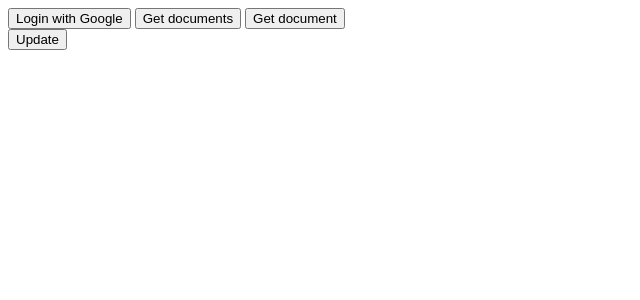
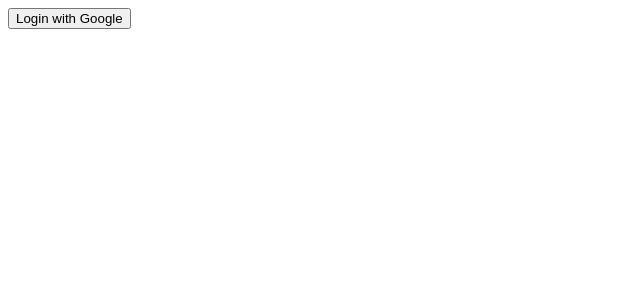
Before and after one commit to nzorkic/slick_notes, a Svelte app: page / in a window 1280 px wide. Shown: the top 300 px of the page, without its empty margins (0-640 px from the left). Built offline with nearby package versions, Linux system fonts and the light colour scheme; the HTML template or start-up script is replaced by a standard one.

Commit message:
restructured svelte components

```diff
--- a/src/App.svelte
+++ b/src/App.svelte
@@ -1,14 +1,21 @@
 <script>
-    import Auth from './components/Auth.svelte';
+  import { token } from "./shared/store";
+
+  import AuthPage from "./components/AuthPage.svelte";
+  import DocumentsPage from "./components/DocumentsPage.svelte";
 </script>
 
 <main>
-	<Auth />
+  {#if $token}
+    <DocumentsPage />
+  {:else}
+    <AuthPage />
+  {/if}
 </main>
 
 <style>
-	main {
-		height: 500px;
-		width: 350px;
-	}
+  main {
+    height: 500px;
+    width: 350px;
+  }
 </style>
--- a/src/components/Auth.svelte
+++ /dev/null
@@ -1,35 +0,0 @@
-<script>
-  import {
-    getAllDocuments,
-    getDocument,
-    updateDocument,
-  } from "../document-service";
-
-  const signIn = () => {
-    chrome.identity.getAuthToken({ interactive: true }, function (token) {
-      chrome.storage.local.set({ userToken: token });
-    });
-  };
-
-  const getDocuments = () => {
-    getAllDocuments("");
-  };
-
-  const getOne = () => {
-    getDocument("1T1uMQe8CZUYP9vo9B9XQZc-8J7v163kzwu35ciC3Wfk", userToken);
-  };
-
-  const update = (content) => {
-    console.log("token -> ", userToken);
-    updateDocument(
-      content,
-      "1T1uMQe8CZUYP9vo9B9XQZc-8J7v163kzwu35ciC3Wfk",
-      userToken
-    );
-  };
-</script>
-
-<button on:click={signIn}>Login with Google</button>
-<button on:click={getDocuments}>Get documents</button>
-<button on:click={getOne}>Get document</button>
-<button on:click={update}>Update</button>
--- /dev/null
+++ b/src/components/AuthPage.svelte
@@ -0,0 +1,11 @@
+<script>
+  import { token } from "../shared/store";
+
+  const signIn = async () => {
+    chrome.identity.getAuthToken({ interactive: true }, (userToken) => {
+      token.set(userToken);
+    });
+  };
+</script>
+
+<button on:click={signIn}>Login with Google</button>
--- /dev/null
+++ b/src/components/DocumentsPage.svelte
@@ -0,0 +1,19 @@
+<script>
+  import { token } from "../shared/store";
+  import { getAllDocuments } from "../document-service";
+
+  $: documents = [];
+
+  const getDocuments = async () => {
+    var data = await getAllDocuments($token);
+    documents = data.files.filter((file) => file.mimeType.endsWith("document"));
+  };
+
+  getDocuments();
+</script>
+
+<ul>
+  {#each documents as { name }, i}
+    <li>{i + 1}: {name}</li>
+  {/each}
+</ul>
--- a/src/document-service.ts
+++ b/src/document-service.ts
@@ -12,7 +12,7 @@
   };
   var response = await fetch("https://www.googleapis.com/drive/v3/files", init);
 
-  console.log(response.json());
+  return response.json();
 };
 
 const getDocument = async (documentId: string, token: string) => {
--- /dev/null
+++ b/src/shared/store.js
@@ -0,0 +1,5 @@
+import { writable } from "svelte/store";
+
+export const token = writable(localStorage.getItem("token") || "");
+
+token.subscribe((value) => localStorage.setItem("token", value));
```
